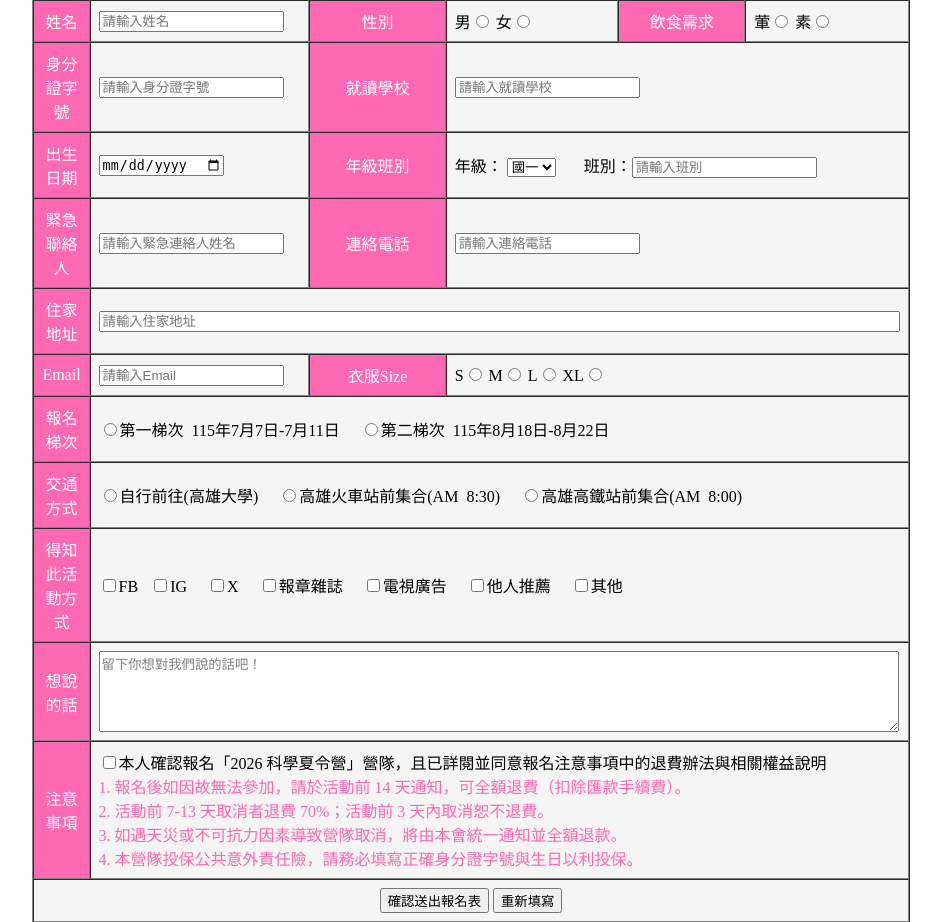
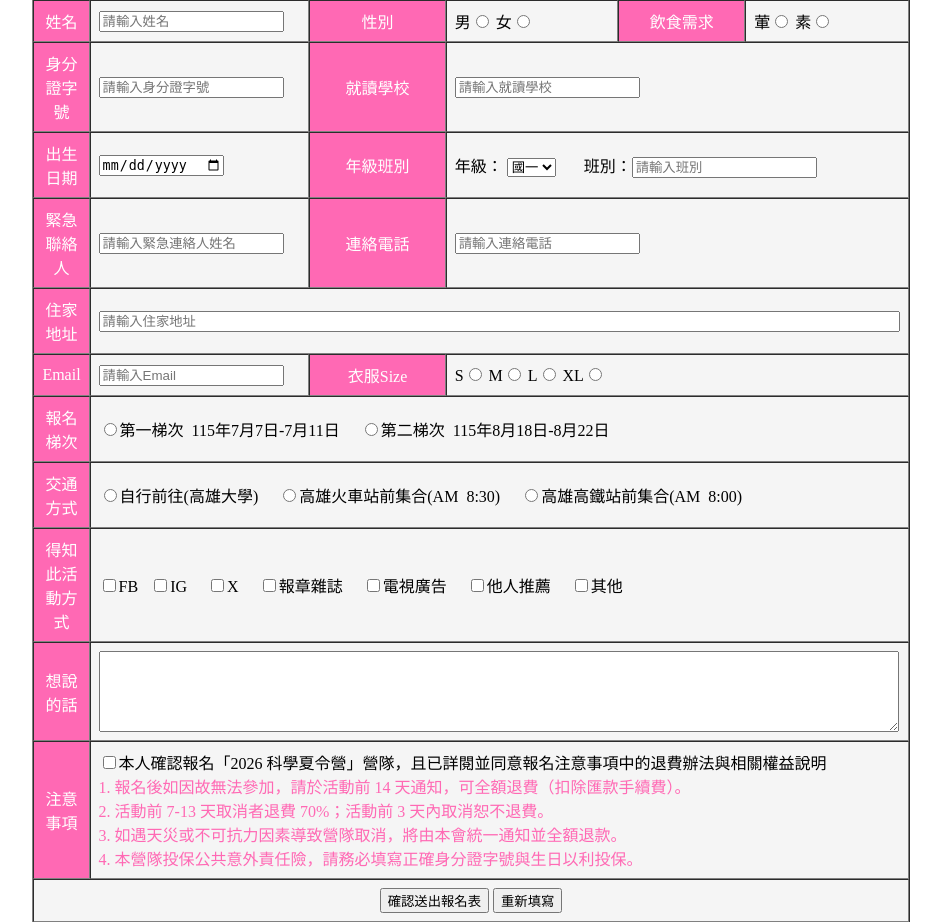
Before and after one commit to WanYU-A1133309/WebDesignHW, a PHP site: the page made by A1133309＿呂婉瑜＿作業1.php in a window 1280 px wide. Shown: the part 116-1038 px from the top of the page, without its empty margins (169-1110 px from the left). Run offline with PHP 8.4, Linux system fonts and the light colour scheme.

Commit message:
Update A1133309＿呂婉瑜＿作業1.php

```diff
--- a/A1133309＿呂婉瑜＿作業1.php
+++ b/A1133309＿呂婉瑜＿作業1.php
@@ -160,7 +160,7 @@
                         <font color="white">想說的話</font>
                     </td>
                     <td colspan="5">
-                        <textarea name="comment" rows="5" cols="97" style="color: Gray;">留下你想對我們說的話吧！</textarea>
+                        <textarea name="comment" rows="5" cols="97"></textarea>
                     </td>
                 </tr>
                 <tr>
```
